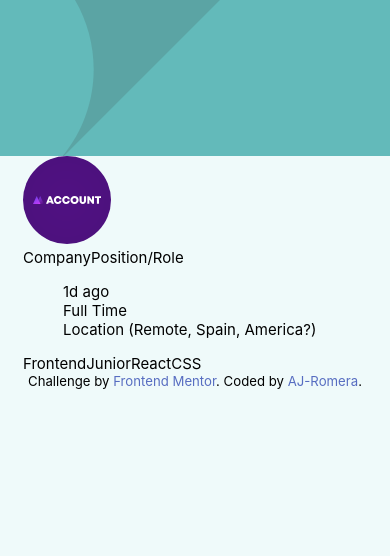
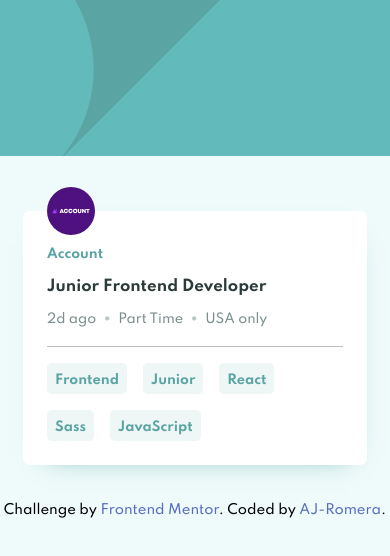
Before and after one commit to AJ-Romera/dynamic-job-listings-fm, a React (Create React App) app: page / in a window 390 px wide. Shown: the top 556 px of the page. Built offline with nearby package versions, Linux system fonts and the light colour scheme.

Commit message:
CHNG: Style JobCard Mobile

```diff
--- a/src/components/CardsContainer.js
+++ b/src/components/CardsContainer.js
@@ -5,7 +5,8 @@ import JobCard from './JobCard';
 
 const Container = styled.main`
 	width: auto;
-	margin: 0 auto;
+	margin: 3.438rem auto 0 auto;
+	margin-top: 3.438rem;
 	padding: 0 1.438rem;
 `;
 
--- a/src/components/Header.js
+++ b/src/components/Header.js
@@ -9,9 +9,16 @@ const GreenHeader = styled.header`
 	background-position: center;
 	background-color: var(--desaturated-dark-cyan);
 `;
+const H1 = styled.h1`
+	display: none;
+`;
 
 function Header() {
-	return <GreenHeader></GreenHeader>;
+	return (
+		<GreenHeader>
+			<H1>Job Listings Frontend Mentor Challenge AJ-Romera</H1>
+		</GreenHeader>
+	);
 }
 
 export default Header;
--- a/src/components/JobCard.js
+++ b/src/components/JobCard.js
@@ -1,27 +1,116 @@
 import React from 'react';
+import styled from '@emotion/styled';
+
+const Card = styled.div`
+	width: 100%;
+	height: auto;
+	margin-bottom: 2.375rem;
+	padding: 2.25rem 1.5rem 1.5rem 1.5rem;
+	border-radius: 0.425rem;
+	background-color: #ffffff;
+	-webkit-box-shadow: 3px 12px 26px -22px var(--desaturated-dark-cyan);
+	box-shadow: 3px 12px 26px -22px var(--desaturated-dark-cyan);
+`;
+
+const CardContent = styled.div`
+	display: flex;
+	flex-direction: column;
+	position: relative;
+	padding-bottom: 1.2rem;
+	border-bottom: 1px solid rgba(0, 0, 0, 0.25);
+`;
+
+const Img = styled.img`
+	position: absolute;
+	width: 3rem;
+	margin-top: -3.75rem;
+`;
+
+const H2 = styled.h2`
+	font-size: 0.8rem;
+	color: var(--desaturated-dark-cyan);
+	text-transform: capitalize;
+	margin-bottom: 1rem;
+`;
+
+const H3 = styled.h3`
+	font-size: 0.938rem;
+	color: var(--very-dark-grayish-cyan);
+	text-transform: capitalize;
+`;
+
+const Details = styled.ul`
+	display: flex;
+	flex-direction: row;
+	list-style: none;
+	margin: 0;
+	padding: 0;
+`;
+
+const DetailsItem = styled.li`
+	display: inline-flex;
+	color: var(--dark-grayish-cyan);
+	font-size: 0.8rem;
+	line-height: 1rem;
+
+	&::after {
+		content: '·';
+		font-size: 2rem;
+		margin: -0.1rem 0.3rem;
+		color: rgba(122, 142, 142, 0.525);
+	}
+
+	&:last-child::after {
+		display: none;
+	}
+`;
+
+const Tags = styled.div`
+	display: flex;
+	justify-content: flex-start;
+	align-items: center;
+	flex: 0 1 100%;
+	flex-wrap: wrap;
+	width: 100%;
+	height: auto;
+	flex-wrap: wrap;
+`;
+
+const Tag = styled.span`
+	background-color: var(--light-grayish-cyan-filter-tablets);
+	margin: 1rem 1rem 0 0;
+	padding: 0.6rem 0.5rem 0.4rem 0.5rem;
+	border-radius: 0.3rem;
+	font-size: 0.8rem;
+	color: var(--desaturated-dark-cyan);
+	text-transform: capitalize;
+	font-weight: 700;
+`;
 
 function JobCard() {
 	return (
-		<div>
+		<Card>
 			<div>
-				<img src='images/account.svg' alt='Company´s logo' />
-				<div>
-					<span>Company</span>
-					<span>Position/Role</span>
-					<ul>
-						<li>1d ago</li>
-						<li>Full Time</li>
-						<li>Location (Remote, Spain, America?)</li>
-					</ul>
-				</div>
+				<Img src='images/account.svg' alt='Company´s logo' />
+				<CardContent>
+					<H2>Account</H2>
+					<H3>Junior Frontend Developer</H3>
+					<Details>
+						<DetailsItem>2d ago</DetailsItem>
+						<DetailsItem>Part Time</DetailsItem>
+						<DetailsItem>USA only</DetailsItem>
+					</Details>
+				</CardContent>
 			</div>
-			<div>
-				<span>Frontend</span>
-				<span>Junior</span>
-				<span>React</span>
-				<span>CSS</span>
-			</div>
-		</div>
+			{/* <hr /> */}
+			<Tags>
+				<Tag>Frontend</Tag>
+				<Tag>Junior</Tag>
+				<Tag>React</Tag>
+				<Tag>Sass</Tag>
+				<Tag>JavaScript</Tag>
+			</Tags>
+		</Card>
 	);
 }
 
--- a/src/index.css
+++ b/src/index.css
@@ -23,9 +23,9 @@ body {
 	padding: 0;
 	font-size: 0.938rem;
 	background-color: var(--light-grayish-cyan-bg);
-	font-family: -apple-system, BlinkMacSystemFont, 'Segoe UI', 'Roboto',
-		'Oxygen', 'Ubuntu', 'Cantarell', 'Fira Sans', 'Droid Sans',
-		'Helvetica Neue', sans-serif;
+	font-family: var(--spartan-font), -apple-system, BlinkMacSystemFont,
+		'Segoe UI', 'Roboto', 'Oxygen', 'Ubuntu', 'Cantarell', 'Fira Sans',
+		'Droid Sans', 'Helvetica Neue', sans-serif;
 	-webkit-font-smoothing: antialiased;
 	-moz-osx-font-smoothing: grayscale;
 }
@@ -43,8 +43,3 @@ a:visited,
 a:active {
 	text-decoration: none;
 }
-
-ul,
-li {
-	list-style: none;
-}
```
